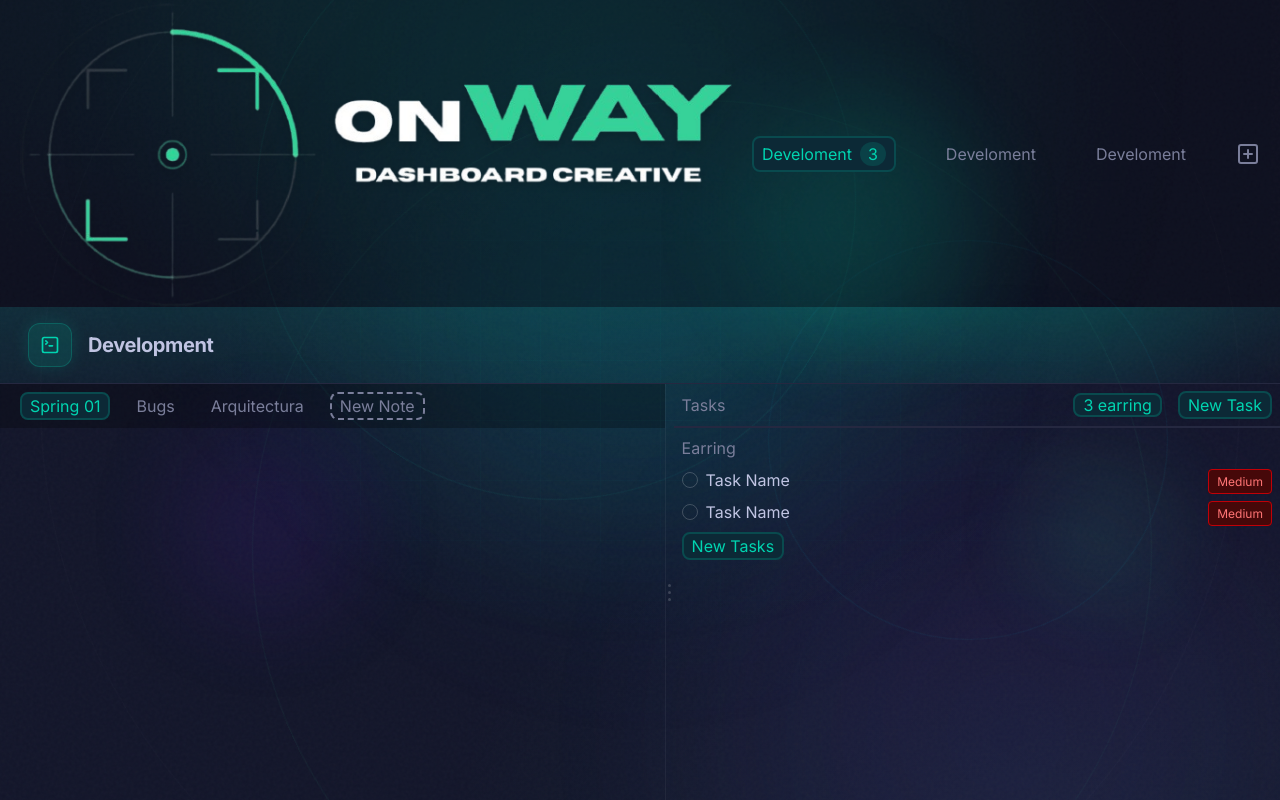
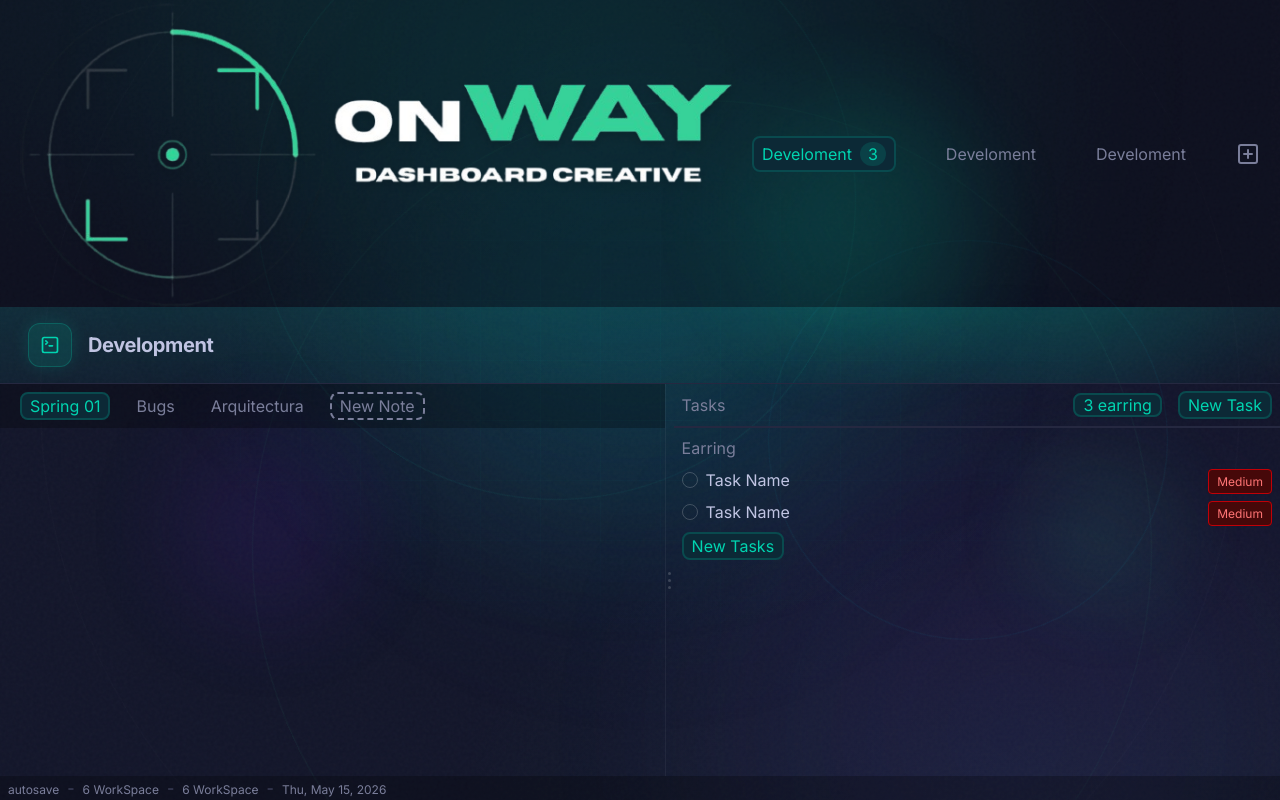
Before and after one commit to DiegoGp227/onway, a Next.js app in the folder front/: page / in a window 1280 px wide. Built offline with nearby package versions, Linux system fonts and the light colour scheme; no server answers; sample sign-in values are in the browser's storage; what easy-peasy would draw is missing.

Commit message:
feat(front): add footer with autosave and workspace info

```diff
--- /dev/null
+++ b/front/app/components/organism/Footer.tsx
@@ -0,0 +1,21 @@
+export default function Footer() {
+    return (
+        <footer className="bg-black/25 flex gap-2 pl-2">
+            <div>
+                <span className="text-xs text-text-muted">autosave</span>
+            </div>
+            <span className="text-text-dim">-</span>
+            <div>
+                <span className="text-xs text-text-muted">6 WorkSpace</span>
+            </div>
+            <span className="text-text-dim">-</span>
+            <div>
+                <span className="text-xs text-text-muted">6 WorkSpace</span>
+            </div>
+            <span className="text-text-dim">-</span>
+            <div>
+                <span className="text-xs text-text-muted">Thu, May 15, 2026</span>
+            </div>
+        </footer>
+    )
+}
--- a/front/app/page.tsx
+++ b/front/app/page.tsx
@@ -1,3 +1,4 @@
+import Footer from "./components/organism/Footer";
 import Header from "./components/organism/Header";
 import HomeSistem from "./components/organism/HomeSistem";
 
@@ -6,6 +7,7 @@ export default function Home() {
         <>
             <Header />
             <HomeSistem />
+            <Footer/>
         </>
     );
 }
```
